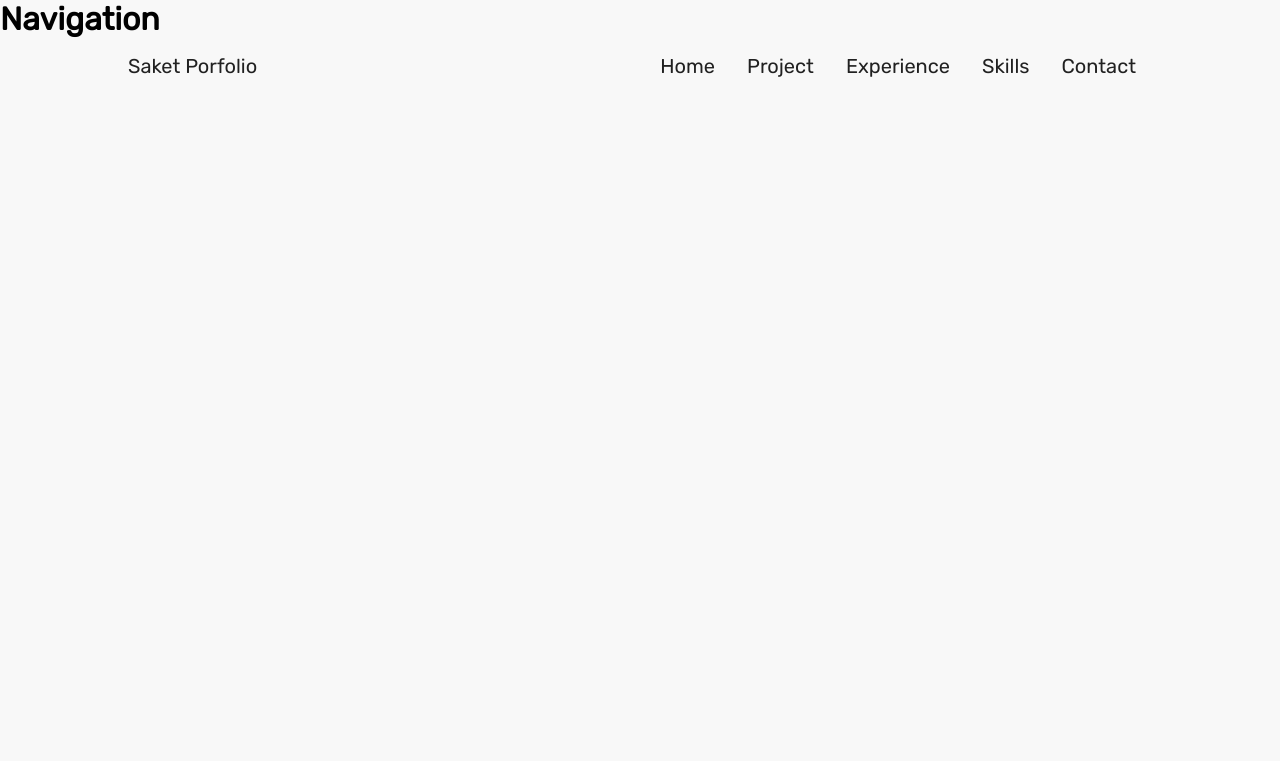
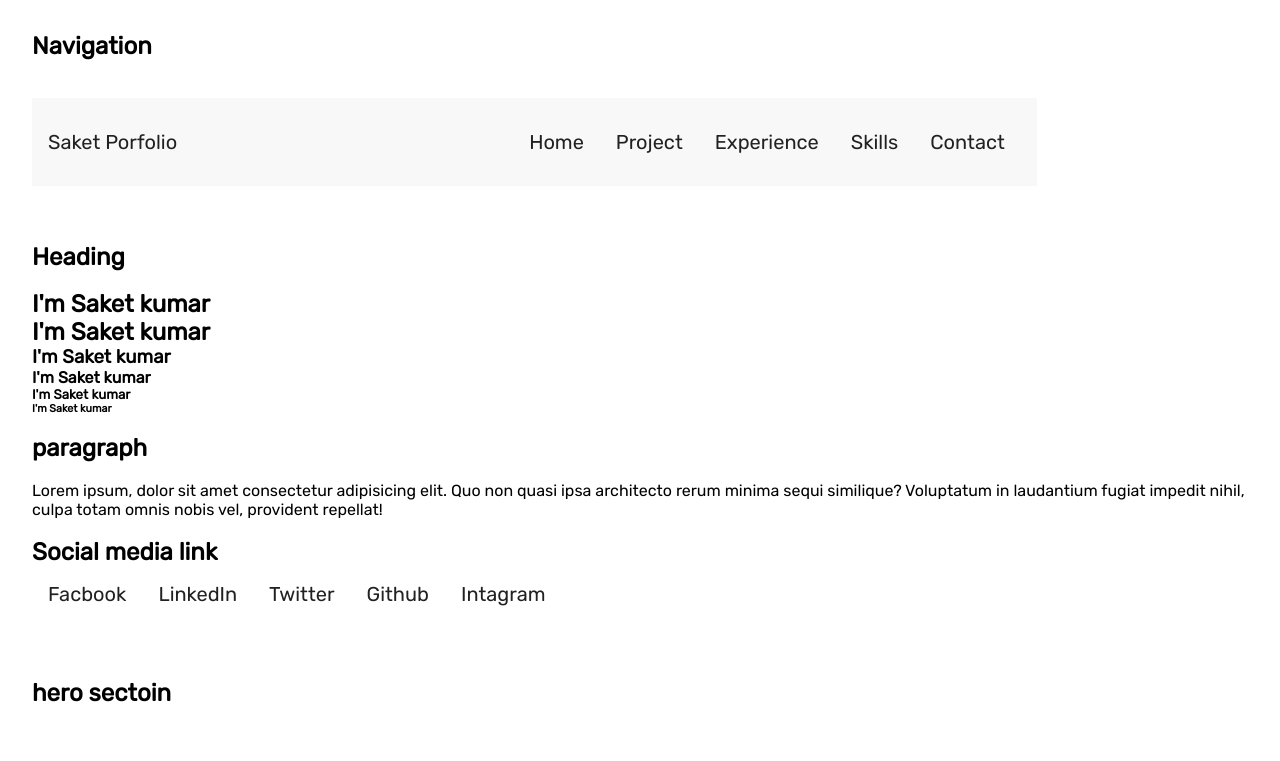
Before and after one commit to saketkum11/Portfolio-project, a plain HTML site: page component.html in a window 1280 px wide. Shown: the top 761 px of the page. Drawn offline with Linux system fonts and the light colour scheme.

Commit message:
created: hero section  html

```diff
--- a/component.html
+++ b/component.html
@@ -9,8 +9,10 @@
 </head>
 <body>
 
-  <h1>Navigation</h1>
+  <h2>Navigation</h2>
 
+  <br>
+  <br>
     <header>
         <div class="container">
             <a href="" class="link">Saket Porfolio</a>
@@ -37,5 +39,82 @@
 
     </header>
 
+
+    <br>
+    <br>
+    <br>
+
+    <h2>Heading</h2>
+
+    <br>
+
+    <section>
+        <h1>I'm Saket kumar</h1>
+        <h2>I'm Saket kumar</h2>
+        <h3>I'm Saket kumar</h3>
+        <h4>I'm Saket kumar</h4>
+        <h5>I'm Saket kumar</h5>
+        <h6>I'm Saket kumar</h6>
+
+    </section>
+
+    <br>
+
+    <h2>
+       paragraph
+
+    </h2>
+
+    <br>
+
+    <p>Lorem ipsum, dolor sit amet consectetur adipisicing elit. Quo non quasi ipsa architecto rerum minima sequi similique? Voluptatum in laudantium fugiat impedit nihil, culpa totam omnis nobis vel, provident repellat!</p>
+
+     <br>
+
+    <h2>
+       Social media link
+    </h2>
+
+     <ul class="list-style nav-list">
+        <li class="list">
+            <a class="link"  href="http://" target="_blank" rel="noopener noreferrer">Facbook</a>
+        </li>
+        <li class="list">
+            <a class="link" href="http://" target="_blank" rel="noopener noreferrer">LinkedIn</a>
+        </li>
+        <li class="list">
+            <a class="link" href="http://" target="_blank" rel="noopener noreferrer">Twitter</a>
+        </li>
+        <li class="list">
+            <a class="link" href="http://" target="_blank" rel="noopener noreferrer">Github</a>
+        </li>
+        <li class="list">
+            <a class="link" href="http://" target="_blank" rel="noopener noreferrer">Intagram</a>
+        </li>
+     </ul>
+
+
+     <br>
+     <br>
+     <br>
+
+     <h2>
+        hero sectoin
+     </h2>
+
+     <br>
+     <br>
+     <br>
+
+     <section>
+        <div>
+            <h1>I'm Saket kumar</h1>
+        </div>
+        <div>
+            <img src="./image/heroPic.svg" alt="" srcset="">
+        </div>
+
+     </section>
+
 </body>
 </html>
--- a/styles.css
+++ b/styles.css
@@ -9,8 +9,8 @@
 
 }
 body{
-    background-color: var(--primary-color);
     font-family: 'Rubik', sans-serif;
+    padding: 2rem;
 }
 
 /* navigation */
@@ -28,11 +28,14 @@ body{
 }
 .container{
     width: 80%;
-    margin: 0 auto;
     display: flex;
     justify-content: space-between;
     align-items: center;
+    background-color: var(--primary-color);
+    padding: 1rem;
 }
 .nav-list{
     display: flex;
 }
+
+/* list */
```
Also changed, not shown: image/heroPic.svg (added).
